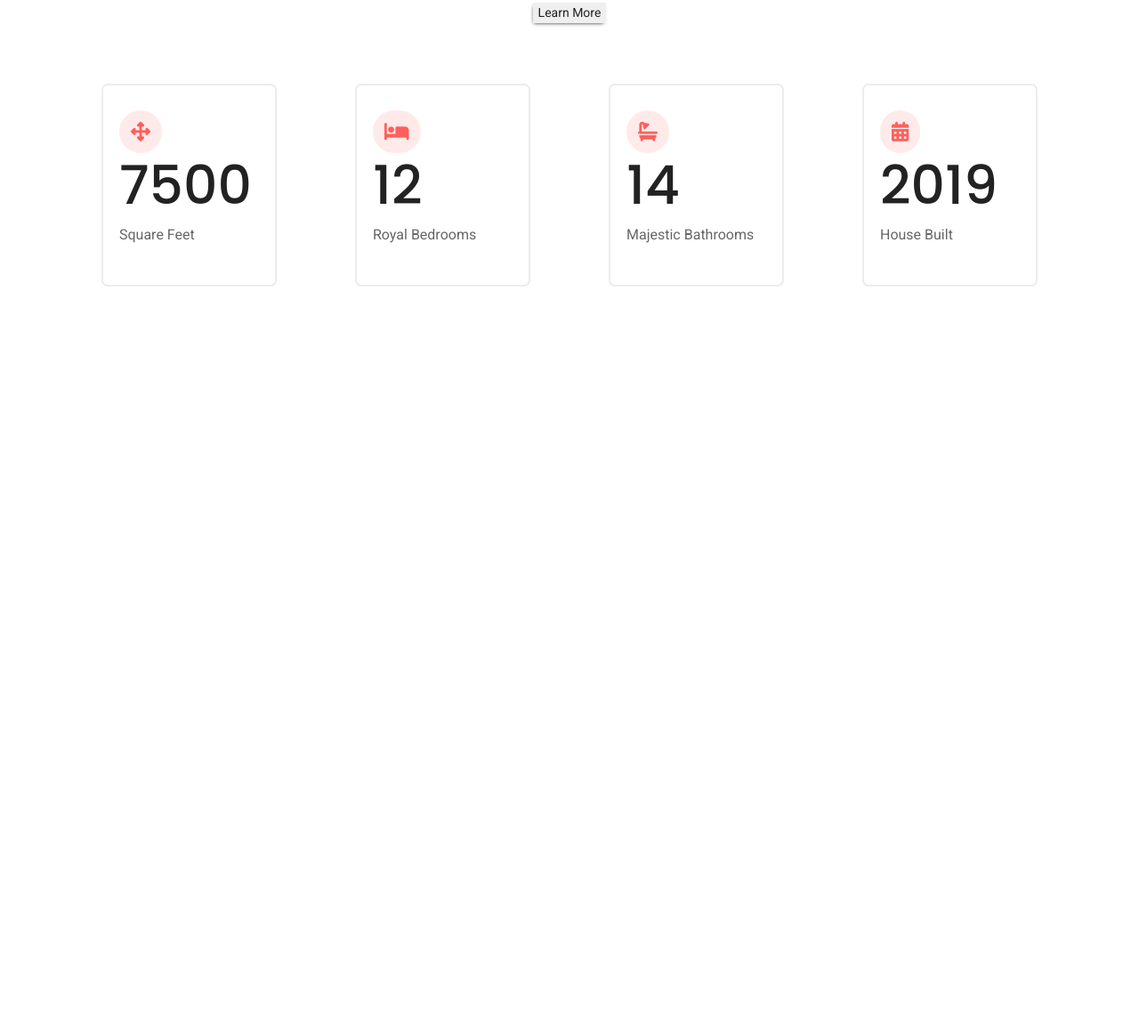
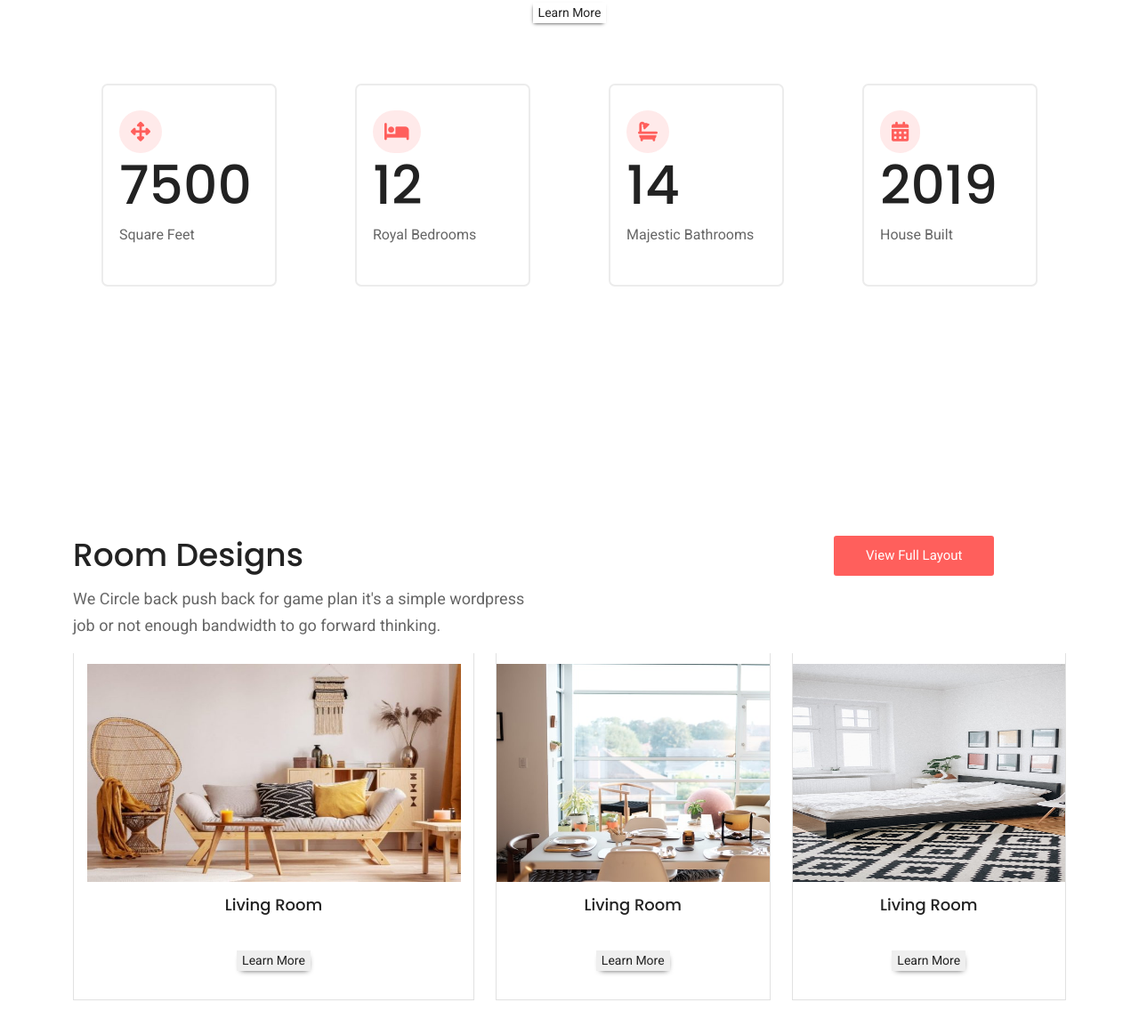
Before and after one commit to mehjabinahmedtanha/real-state-site, a plain HTML site: page index.html in a window 1280 px wide. Shown: the part 1114-2277 px from the top of the page at 89% size. Before the commit the page ends 1576 px from the top, so only its background shows below. Drawn offline with nearby package versions, Linux system fonts and the light colour scheme.

Commit message:
rooms design section done

```diff
--- a/css/style.css
+++ b/css/style.css
@@ -167,6 +167,7 @@ font-family: 'Roboto', sans-serif;
 	font-family: 'Roboto', sans-serif;
 	border: none;
 	box-shadow:-1px 2px 4px -2px ;
+	background-color: white;
 }
 .number-code{
 	color: #222222;
@@ -178,7 +179,7 @@ font-family: 'Roboto', sans-serif;
 	font-size: 16px;
 	font-family: 'Roboto', sans-serif;
 }
-.hello-code{
+.hello-code {
 	background-color:#ffffff ;
 	border-color:#ececec;
 	border-style:solid ;
@@ -191,7 +192,6 @@ font-family: 'Roboto', sans-serif;
 	margin-right:32px ;
 	border-radius:7px;
 	margin-top:68px;
-
 }
 .hello-code i{
 	background-color:#ffeaea ;
@@ -207,3 +207,73 @@ font-family: 'Roboto', sans-serif;
 	justify-content:center ;
 	align-items:center;
 }
+.my-room-designs-leader{
+	padding-top:140px ;
+	padding-bottom:140px ;
+
+}
+.my-new-room{
+	color: #222222;
+	font-size: 36px;
+	font-family: 'Poppins', sans-serif;
+	margin-bottom:13px;
+}
+.my-nice-chota-lekha{
+	color: #666666;
+	font-size: 18px;
+	font-family: 'Roboto', sans-serif;
+	line-height:30px;
+}
+.my-new-button{
+	color: #ffffff;
+	font-size: 15px;
+	font-family: 'Roboto', sans-serif;
+	background-color:#ff5f5c;
+	padding-top:11px ;
+	padding-bottom:11px ;
+	padding-left:36px ;
+	padding-right:36px ;
+	border: none;
+	text-align: center;
+	border-radius: 3px;
+	text-transform: capitalize;
+}
+.my-hello-image-leader{
+     padding-top:12px ;
+     padding-bottom:12px ;
+     border-color:#e1e1e1 ;
+     border-style:solid ;
+     border-width:1px ;
+     border-top: none;
+     text-align: center;
+     overflow: hidden;
+}
+.my-living-room{
+	color: #222222;
+	font-size: 18px;
+	font-family: 'Poppins', sans-serif;
+	margin-top:15px ;
+	margin-bottom:38px ;
+}
+.mera-btfl-button{
+	color: #222222;
+	font-size: 14px;
+	font-family: 'Roboto', sans-serif;
+	text-transform: capitalize;
+	border: none;
+	box-shadow: 1px 3px 6px -4px;
+	margin-bottom: 20px;
+}
+.my-new-chair-img{
+	height:245px;
+	width:420px ;
+}
+.my-cute-img img{
+	height:245px ;
+	width:40px ;
+}
+.my-cute-img{
+	border-color:#e1e1e1 ;
+	border-style:solid ;
+	border-width:1px ;
+}
--- a/index.html
+++ b/index.html
@@ -90,10 +90,6 @@
 
 
   <div class="row">
-
-
-
-
     <div class="col-md-3 ">
        <div class="hello-code">
          <i class="fa fa-arrows-alt"></i>
@@ -125,7 +121,60 @@
          <h1 class="number-code">2019</h1>
          <p class="new-feet">House Built</p>
         </div>
+      </div>
+     </div>
     </div>
+</section>
+<!-- ok bye end my code -->
+<!-- my room designs code is start -->
+
+<section class="my-room-designs-leader">
+
+<div class="container">
+  <div class="row">
+    <div class="col-md-9">
+    <h1 class="my-new-room">Room Designs</h1>
+    <p class="my-nice-chota-lekha">We Circle back push back for game plan it's a simple wordpress </br>
+    job or not enough bandwidth to go forward thinking.</p>
+    </div>
+    <div class="col-md-3">
+    <button class="my-new-button">view full layout</button>
+    </div>
+  </div>
+
+
+<!-- my picture images code is ready and start-->
+
+<div class="row">
+  <div class="col-md-5">
+    <div class="my-hello-image-leader">
+    <img src=" images/image1.jpg" class="my-new-chair-img">
+    <h1 class="my-living-room">Living Room</h1>
+    <button class="mera-btfl-button">learn more</button>
+    </div>
+
+  </div>
+
+ <div class="col-md-7">
+  <div class="row">
+    <div class="col-md-6">
+    <div class="my-hello-image-leader">
+     <img src=" images/image2.jpeg" class="my-new-chair-img">
+      <h1 class="my-living-room">Living Room</h1>
+      <button class="mera-btfl-button">learn more</button>
+    </div>
+
+
+  </div>
+
+
+<div class="col-md-6">
+    <div class="my-hello-image-leader">
+     <img src=" images/image3.jpeg" class="my-new-chair-img">
+      <h1 class="my-living-room">Living Room</h1>
+      <button class="mera-btfl-button">learn more</button>
+    </div>
+
 
   </div>
 
@@ -134,7 +183,85 @@
 
 
 
-    </div>
+
+
+ </div>
+
+
+
+
+
+
+
+
+
+
+
+</div>
+
+
+
+
+
+
+
+
+
+
+
+
+
+
+
+
+
+
+
+
+
+
+<!-- my picture images code is ended-->
+
+
+
+
+
+
+
+
+
+
+
+
+
+
+
+
+
+
+</div>
+
+
+
+
+
+
+
+
+
+
+
+
+
+
+
+
+
+
+
+
+
+
 
 
 
@@ -143,11 +270,26 @@
 
 
 </section>
-<!-- ok bye end my code -->
 
 
 
 
+
+
+
+
+
+
+
+
+
+
+
+
+
+
+
+<!-- my room designs code is end -->
 
 
 
```
Also changed, not shown: images/image1.jpg (added), images/image2.jpeg (added), images/image3.jpeg (added), images/image4.jpeg (added), images/image5.jpg (added), images/image6.jpg (added).
